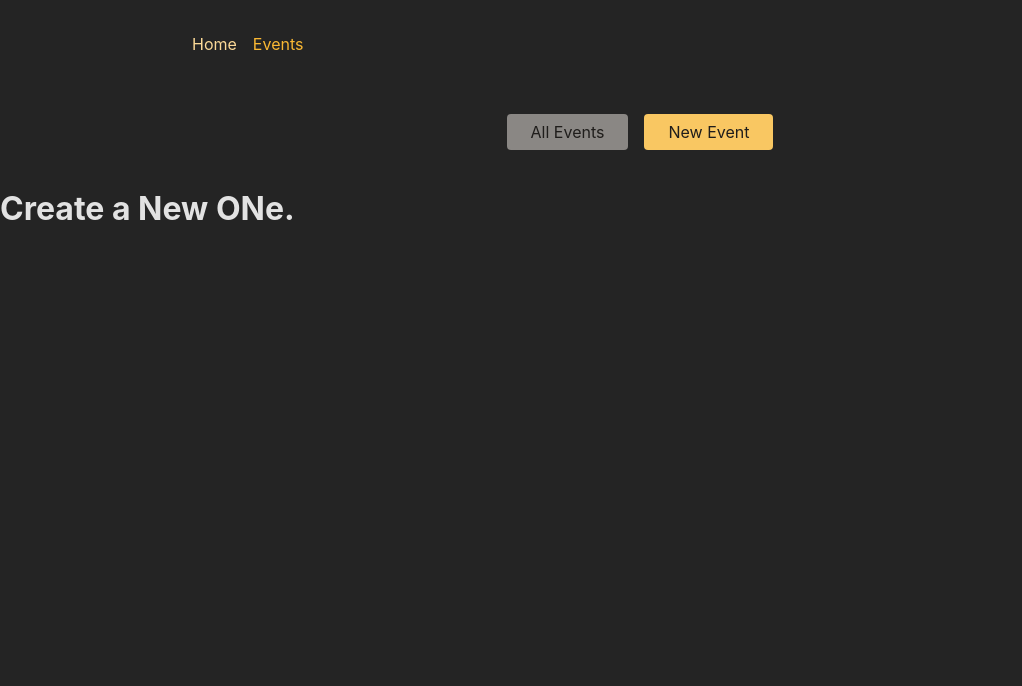
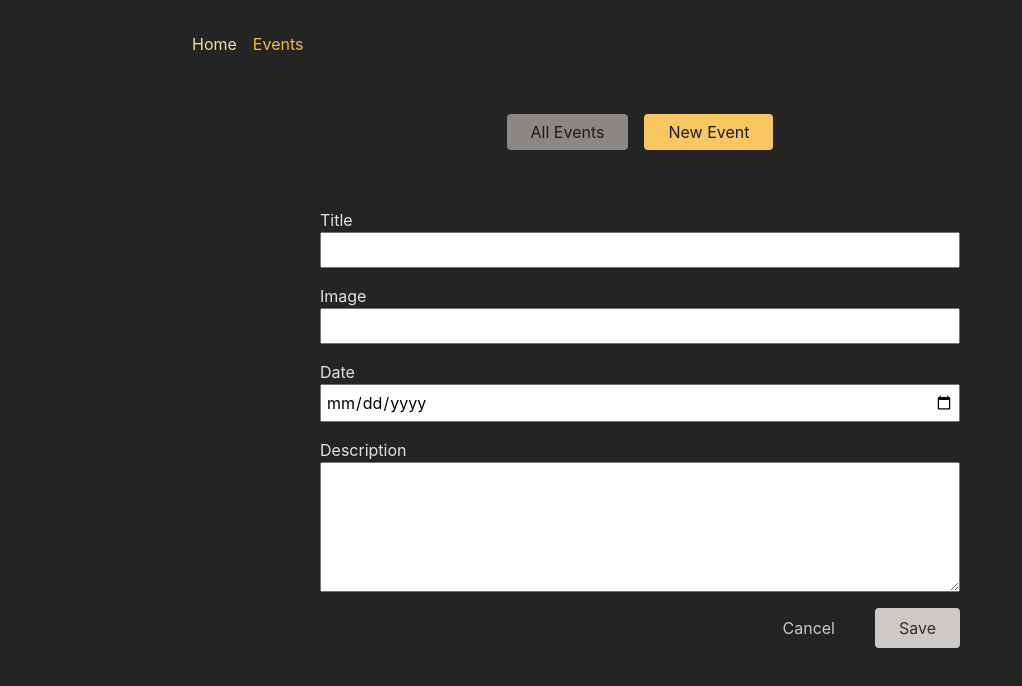
Before and after one commit to Omar-Elmoez/restaurant, a React (Vite) app: page /events/new in a window 1280 px wide. Shown: the top 686 px of the page, without its empty margins (0-1022 px from the left). Built offline with nearby package versions, Linux system fonts and the light colour scheme.

Commit message:
update routes with loaders

```diff
--- a/src/components/event-form/EventForm.tsx
+++ b/src/components/event-form/EventForm.tsx
@@ -1,31 +1,49 @@
-import { useNavigate } from 'react-router-dom';
+import { useNavigate } from "react-router-dom";
 
-import classes from './EventForm.module.css';
-import Event from '../../types/event.types';
+import classes from "./EventForm.module.css";
+import Event from "../../types/event.types";
 
-function EventForm({ method, event }: { method: string; event: Event }) {
+function EventForm({ method, event }: { method?: string; event?: Event }) {
   const navigate = useNavigate();
   function cancelHandler() {
-    navigate('..');
+    navigate("..");
   }
 
   return (
     <form className={classes.form}>
       <p>
         <label htmlFor="title">Title</label>
-        <input id="title" type="text" name="title" required />
+        <input
+          id="title"
+          type="text"
+          name="title"
+          required
+          defaultValue={event?.title}
+        />
       </p>
       <p>
         <label htmlFor="image">Image</label>
-        <input id="image" type="url" name="image" required />
+        <input
+          id="image"
+          type="url"
+          name="image"
+          required
+          defaultValue={event?.image}
+        />
       </p>
       <p>
         <label htmlFor="date">Date</label>
-        <input id="date" type="date" name="date" required />
+        <input id="date" type="date" name="date" required defaultValue={event?.date} />
       </p>
       <p>
         <label htmlFor="description">Description</label>
-        <textarea id="description" name="description" rows={5} required />
+        <textarea
+          id="description"
+          name="description"
+          rows={5}
+          required
+          defaultValue={event?.description}
+        />
       </p>
       <div className={classes.actions}>
         <button type="button" onClick={cancelHandler}>
--- a/src/components/event-item/EventItem.tsx
+++ b/src/components/event-item/EventItem.tsx
@@ -1,3 +1,4 @@
+import { Link } from 'react-router-dom';
 import Event from '../../types/event.types';
 import classes from './EventItem.module.css';
 
@@ -13,7 +14,7 @@ function EventItem({ event }: {event: Event}) {
       <time>{event.date}</time>
       <p>{event.description}</p>
       <menu className={classes.actions}>
-        <a href="edit">Edit</a>
+        <Link to="edit">Edit</Link>
         <button onClick={startDeleteHandler}>Delete</button>
       </menu>
     </article>
--- a/src/loaders/SelectedEvent.tsx
+++ b/src/loaders/EventDetails.tsx
@@ -1,6 +1,6 @@
 import { LoaderFunction, json } from "react-router-dom";
 
-const SelectedEventLoader: LoaderFunction<{ params: { id: string } }> = async ({
+const EventDetailsLoader: LoaderFunction<{ params: { id: string } }> = async ({
   params,
 }) => {
 
@@ -14,4 +14,4 @@ const SelectedEventLoader: LoaderFunction<{ params: { id: string } }> = async ({
   return response;
 };
 
-export default SelectedEventLoader;
+export default EventDetailsLoader;
--- a/src/pages/EditEvent.tsx
+++ b/src/pages/EditEvent.tsx
@@ -1,9 +1,10 @@
+import { useRouteLoaderData } from "react-router-dom";
+import { EventForm } from "../components";
+import Event from "../types/event.types";
+
 function EditEvent() {
-  return (
-    <div>
-      <h1>EditEvent</h1>
-    </div>
-  );
+  const { event } = useRouteLoaderData('event-detail') as { event: Event };
+  return <EventForm event={event} />;
 }
 
 export default EditEvent;
--- a/src/pages/EventDetails.tsx
+++ b/src/pages/EventDetails.tsx
@@ -1,9 +1,9 @@
-import { useLoaderData } from "react-router-dom";
+import { useRouteLoaderData } from "react-router-dom";
 import { EventItem } from "../components";
 import Event from "../types/event.types";
 
 function EventDetails() {
-  const { event } = useLoaderData() as { event: Event };
+  const { event } = useRouteLoaderData('event-detail') as { event: Event };
   return <EventItem event={event} />;
 }
 
--- a/src/pages/NewEvent.tsx
+++ b/src/pages/NewEvent.tsx
@@ -1,9 +1,7 @@
+import { EventForm } from "../components";
+
 function NewEvent() {
-  return (
-    <div>
-      <h1>Create a New ONe.</h1>
-    </div>
-  );
+  return <EventForm />;
 }
 
 export default NewEvent;
--- a/src/routes/index.tsx
+++ b/src/routes/index.tsx
@@ -3,7 +3,7 @@ import { EditEvent, ErrorPage, EventDetails, Events, Home, NewEvent } from "../p
 import RootLayout from "./RootLayout";
 import EventsLayout from "./EventsLayout";
 import EventsLoader from "../loaders/Events";
-import SelectedEventLoader from "../loaders/SelectedEvent";
+import EventDetailsLoader from "../loaders/EventDetails";
 
 const Routes = () => {
   // const MainRoutes = [
@@ -83,16 +83,22 @@ const Routes = () => {
             },
             {
               path: ":id",
-              element: <EventDetails />,
-              loader: SelectedEventLoader,
+              id: "event-detail",
+              loader: EventDetailsLoader,
+              children: [
+                {
+                  index: true,
+                  element: <EventDetails />,
+                },
+                {
+                  path: "edit",
+                  element: <EditEvent />,
+                },
+              ]
             },
             {
               path: "new",
               element: <NewEvent />,
-            },
-            {
-              path: ":id/edit",
-              element: <EditEvent />,
             },
           ],
         },
```
